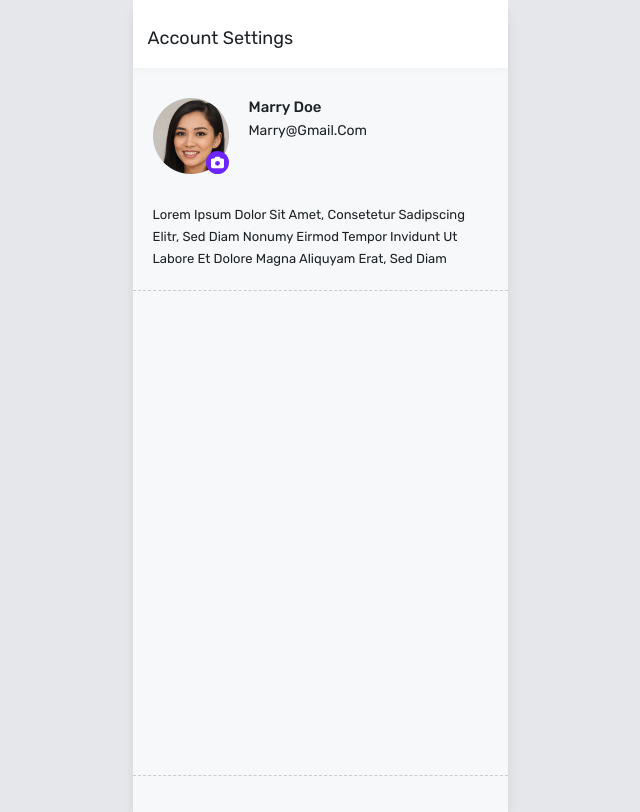
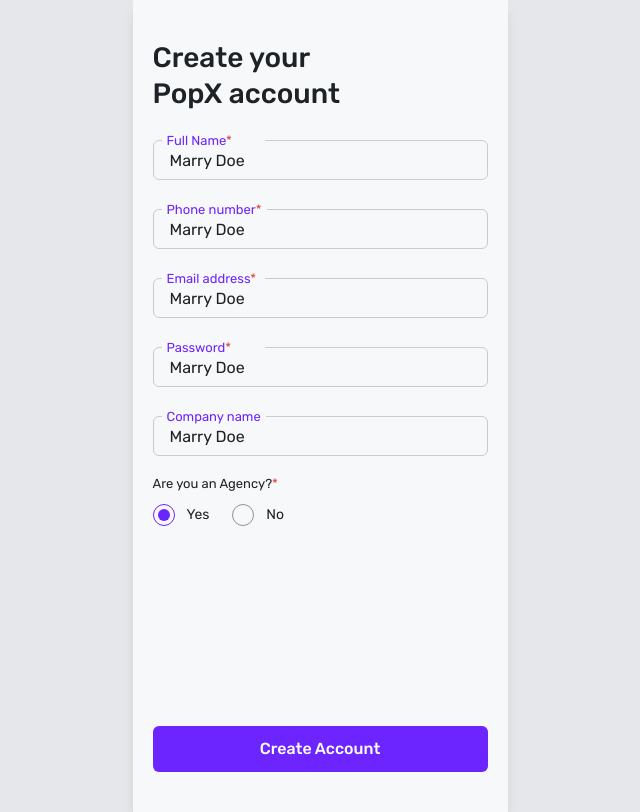
Before and after one commit to gritik418/popx-ui, a React (Vite) app: page /signup in a window 1280 px wide. Shown: the whole page, without its empty margins (320-960 px from the left). Built offline with nearby package versions, Linux system fonts and the light colour scheme.

Commit message:
feat: add react router for navigation

```diff
--- a/package.json
+++ b/package.json
@@ -14,6 +14,7 @@
     "react": "^19.2.4",
     "react-dom": "^19.2.4",
     "react-icons": "^5.6.0",
+    "react-router-dom": "^7.14.0",
     "tailwindcss": "^4.2.2"
   },
   "devDependencies": {
--- a/src/App.tsx
+++ b/src/App.tsx
@@ -1,3 +1,4 @@
+import { Route, Routes } from "react-router-dom";
 import Home from "./pages/Home";
 import Login from "./pages/Login";
 import Settings from "./pages/Settings";
@@ -5,9 +6,12 @@
 
 function App() {
   return (
-    <>
-      <Settings />
-    </>
+    <Routes>
+      <Route path="/" element={<Home />} />
+      <Route path="/login" element={<Login />} />
+      <Route path="/signup" element={<Signup />} />
+      <Route path="/account" element={<Settings />} />
+    </Routes>
   );
 }
 
--- a/src/components/Button.tsx
+++ b/src/components/Button.tsx
@@ -3,6 +3,7 @@
   color: string;
   fontColor?: string;
   className?: string;
+  onClick?: () => void;
 };
 
 const Button = ({
@@ -10,9 +11,11 @@
   color = "#CBCBCB",
   fontColor = "#fff",
   className = "",
+  onClick,
 }: ButtonProps) => {
   return (
     <button
+      onClick={onClick}
       className={`h-11.5 cursor-pointer text-base font-medium max-w-83.75 w-full rounded-md ${className}`}
       style={{ backgroundColor: color, color: fontColor }}
     >
--- a/src/components/InputField.tsx
+++ b/src/components/InputField.tsx
@@ -4,12 +4,16 @@
   placeholderText?: string;
   isRequired?: boolean;
   defaultValue?: string;
+  value: string;
+  setValue: React.Dispatch<React.SetStateAction<string>>;
 };
 
 const InputField = ({
   className,
   labelText,
   placeholderText,
+  value,
+  setValue,
   isRequired = false,
   defaultValue = "",
 }: InputFieldProps) => {
@@ -24,6 +28,8 @@
 
       <input
         type="text"
+        value={value}
+        onChange={(e) => setValue(e.target.value)}
         placeholder={placeholderText}
         defaultValue={defaultValue}
         className="h-10 w-full text-[#1D2226] placeholder:text-[14px] placeholder:text-[#919191] rounded-md px-4 border-[#CBCBCB] border"
--- a/src/components/RadioButton.tsx
+++ b/src/components/RadioButton.tsx
@@ -4,13 +4,15 @@
   labelText: string;
   isRequired?: boolean;
   options: string[];
-  selected?: string;
+  value: string;
+  onChange: (value: string) => void;
 };
 
 const RadioButton = ({
   labelText,
   options,
-  selected = "",
+  value = "",
+  onChange,
   isRequired = false,
 }: RadioButtonProps) => {
   return (
@@ -22,11 +24,14 @@
 
       <div className="flex gap-5.75">
         {options.map((option) => (
-          <div className="flex gap-3 items-center box-border">
+          <div
+            onClick={() => onChange(option)}
+            className="flex gap-3 cursor-pointer items-center box-border"
+          >
             <div
-              className={`h-5.5 w-5.5 items-center justify-center flex rounded-full border ${selected === option ? "border-[#6C25FF]" : "border-[#919191]"}`}
+              className={`h-5.5 cursor-pointer w-5.5 items-center justify-center flex rounded-full border ${value === option ? "border-[#6C25FF]" : "border-[#919191]"}`}
             >
-              {selected === option ? (
+              {value === option ? (
                 <div className="h-3 w-3 rounded-full bg-[#6C25FF]"></div>
               ) : null}
             </div>
--- a/src/main.tsx
+++ b/src/main.tsx
@@ -2,12 +2,15 @@
 import { createRoot } from "react-dom/client";
 import "./index.css";
 import App from "./App.tsx";
+import { BrowserRouter } from "react-router-dom";
 
 createRoot(document.getElementById("root")!).render(
   <StrictMode>
     <div className="min-h-screen bg-gray-200 flex items-center justify-center">
       <div className="w-93.75 h-203 bg-white shadow-lg overflow-hidden">
-        <App />
+        <BrowserRouter>
+          <App />
+        </BrowserRouter>
       </div>
     </div>
   </StrictMode>,
--- a/src/pages/Home.tsx
+++ b/src/pages/Home.tsx
@@ -1,3 +1,4 @@
+import { Link } from "react-router-dom";
 import Button from "../components/Button";
 
 const Home = () => {
@@ -15,13 +16,17 @@
         </p>
       </div>
 
+      <Link to={"/signup"}>
         <Button className="mb-2.5" color="#6C25FF">
           Create Account
         </Button>
+      </Link>
 
+      <Link to={"/login"}>
         <Button color="#6C25FF4B" fontColor="#1D2226">
           Already Registered? Login
         </Button>
+      </Link>
     </div>
   );
 };
--- a/src/pages/Login.tsx
+++ b/src/pages/Login.tsx
@@ -1,7 +1,22 @@
+import { useNavigate } from "react-router-dom";
 import Button from "../components/Button";
 import InputField from "../components/InputField";
+import { useState } from "react";
 
 const Login = () => {
+  const navigate = useNavigate();
+  const [email, setEmail] = useState<string>("");
+  const [password, setPassword] = useState<string>("");
+
+  const handleLogin = () => {
+    if (!email || !password) {
+      alert("Please fill all fields");
+      return;
+    }
+
+    navigate("/account");
+  };
+
   return (
     <div className="px-5 py-10 bg-[#F7F8F9] h-full">
       <div className="h-17.25 w-47 mb-3.5">
@@ -20,15 +35,23 @@
         labelText="Email Address"
         placeholderText="Enter email address"
         className="mb-3.5"
+        value={email}
+        setValue={setEmail}
       />
 
       <InputField
         labelText="Password"
         placeholderText="Enter password"
         className="mb-3.5"
+        value={password}
+        setValue={setPassword}
       />
 
-      <Button color="#CBCBCB" fontColor="#FFFFFF">
+      <Button
+        onClick={handleLogin}
+        color={!email || !password ? "#CBCBCB" : "#6C25FF"}
+        fontColor="#FFFFFF"
+      >
         Login
       </Button>
     </div>
--- a/src/pages/Signup.tsx
+++ b/src/pages/Signup.tsx
@@ -1,8 +1,27 @@
+import { useState } from "react";
 import Button from "../components/Button";
 import InputField from "../components/InputField";
 import RadioButton from "../components/RadioButton";
+import { useNavigate } from "react-router-dom";
 
 const Signup = () => {
+  const navigate = useNavigate();
+  const [fullName, setFullName] = useState("Marry Doe");
+  const [phone, setPhone] = useState("Marry Doe");
+  const [email, setEmail] = useState("Marry Doe");
+  const [password, setPassword] = useState("Marry Doe");
+  const [company, setCompany] = useState("Marry Doe");
+  const [agency, setAgency] = useState<string>("Yes");
+
+  const handleSubmit = () => {
+    if (!fullName || !phone || !email || !password || !agency || !company) {
+      alert("Please fill all required fields");
+      return;
+    }
+
+    navigate("/account");
+  };
+
   return (
     <div className="px-5 py-10 flex flex-col justify-between bg-[#F7F8F9] h-full">
       <div className="flex flex-col">
@@ -17,18 +36,24 @@
           placeholderText="Enter full name"
           className="mb-5"
           defaultValue="Marry Doe"
+          value={fullName}
+          setValue={setFullName}
           isRequired
         />
 
         <InputField
           labelText="Phone number"
           placeholderText="Enter phone number"
+          value={phone}
+          setValue={setPhone}
           className="mb-5"
           defaultValue="Marry Doe"
           isRequired
         />
 
         <InputField
+          value={email}
+          setValue={setEmail}
           labelText="Email address"
           placeholderText="Enter email address"
           defaultValue="Marry Doe"
@@ -37,6 +62,8 @@
         />
 
         <InputField
+          value={password}
+          setValue={setPassword}
           labelText="Password"
           placeholderText="Enter password"
           defaultValue="Marry Doe"
@@ -45,6 +72,8 @@
         />
 
         <InputField
+          value={company}
+          setValue={setCompany}
           labelText="Company name"
           placeholderText="Enter company name"
           defaultValue="Marry Doe"
@@ -54,12 +83,13 @@
         <RadioButton
           labelText="Are you an Agency?"
           options={["Yes", "No"]}
-          selected="Yes"
+          value={agency}
+          onChange={setAgency}
           isRequired
         />
       </div>
 
-      <Button color="#6C25FF" fontColor="#FFFFFF">
+      <Button onClick={handleSubmit} color="#6C25FF" fontColor="#FFFFFF">
         Create Account
       </Button>
     </div>
```
Also changed, not shown: 1 other file (tests, documents, lock files or other folders). Lines whose indentation alone changed are shown as unchanged.
